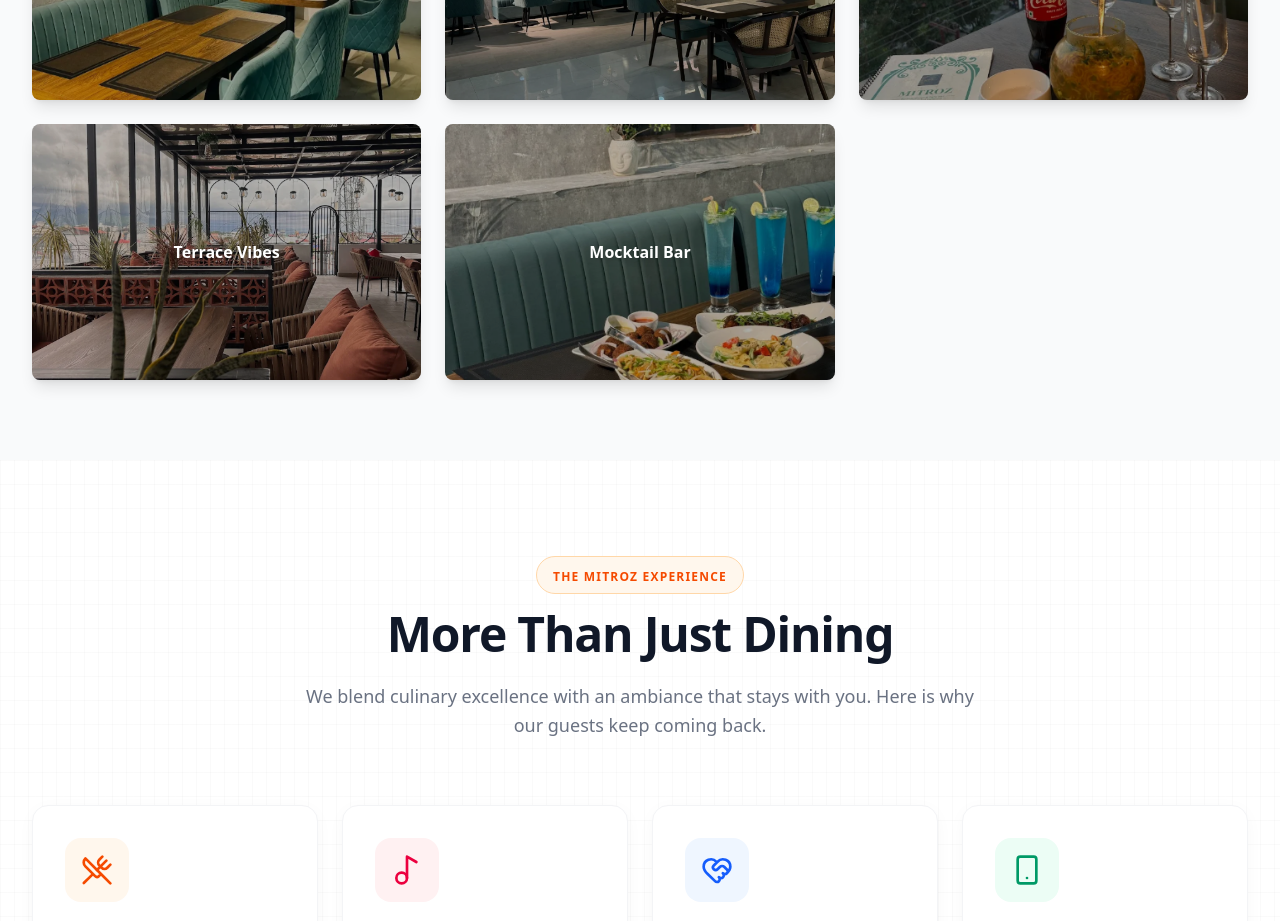
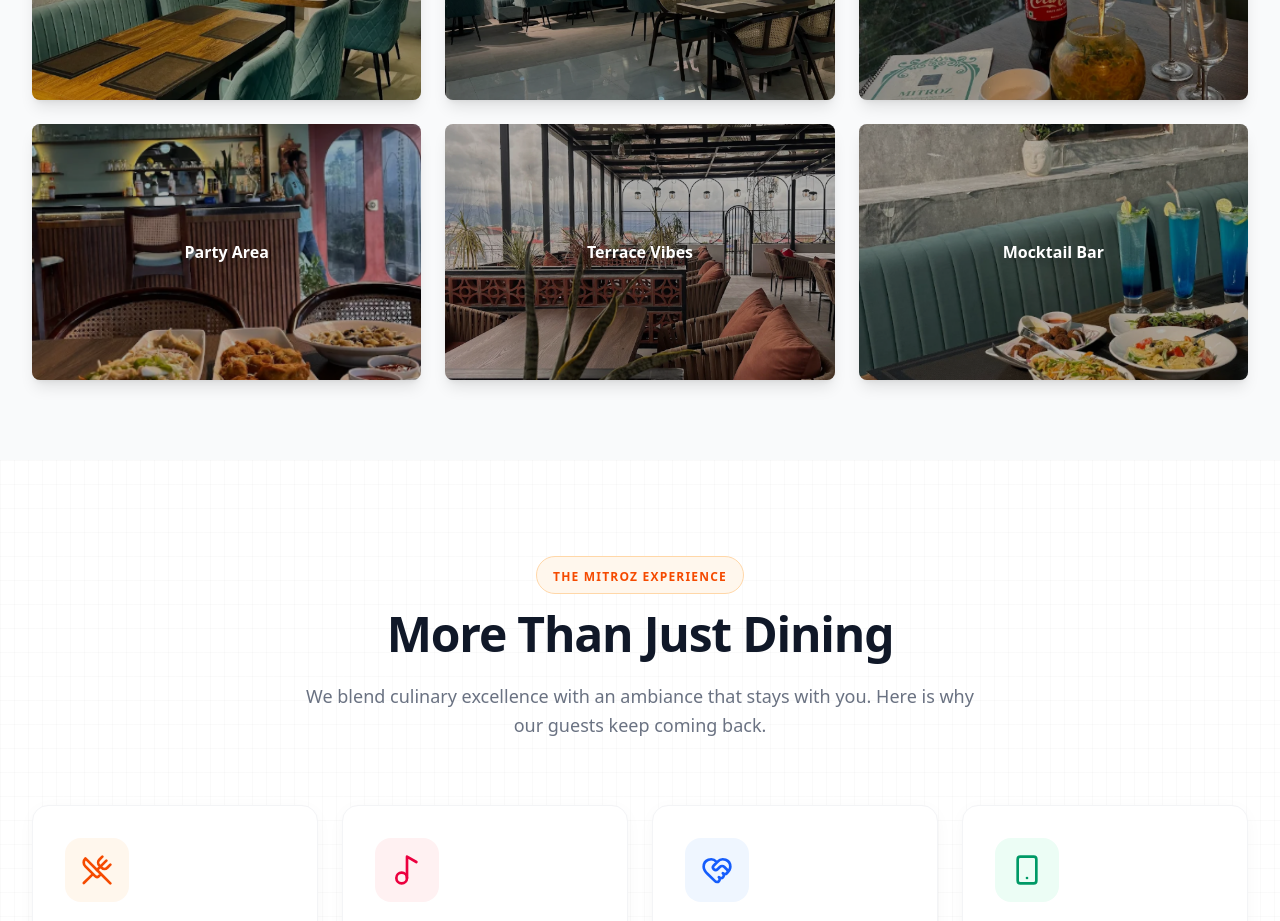
Before and after one commit to the-y0gi/Mitroz-Restaurant, a React (Vite) app in the folder frontend/: page / in a window 1280 px wide. Shown: the part 2880-3801 px from the top of the page. Built offline with nearby package versions, Linux system fonts and the light colour scheme; no server answers.

Commit message:
add 1 image section

```diff
--- a/frontend/src/components/Gallery.jsx
+++ b/frontend/src/components/Gallery.jsx
@@ -15,6 +15,7 @@ const galleryImages = [
   { id: 1, src: img1, alt: "Dining Area" },
   { id: 2, src: img6, alt: "Event Night" },
   { id: 3, src: img3, alt: "Hookah Lounge" },
+  { id: 4, src: img4, alt: "Party Area" },
 
   { id: 5, src: img7, alt: "Terrace Vibes" },
   { id: 6, src: img5, alt: "Mocktail Bar" },
```
